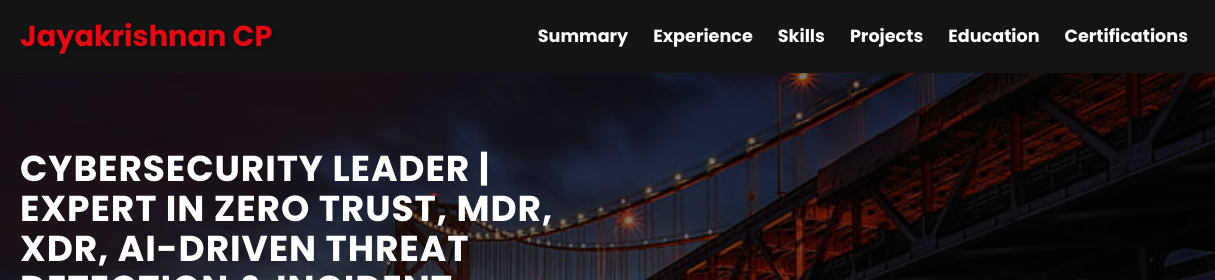
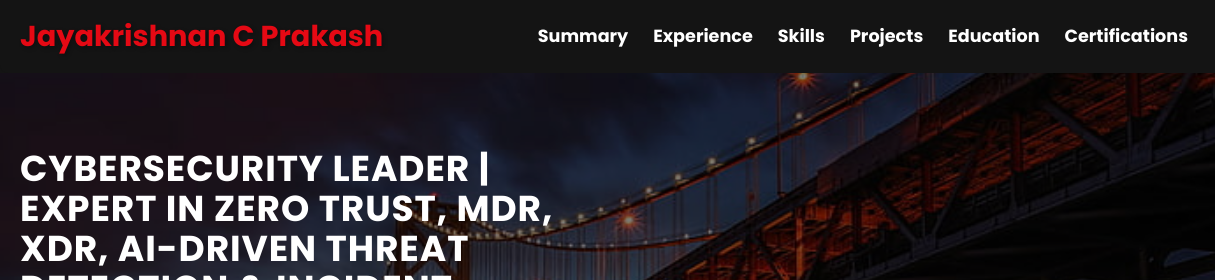
Before and after one commit to jkrishnancp/website_com, a plain HTML site: page index.html in a window 1280 px wide. Shown: the top 280 px of the page, 0-1215 px from the left. Drawn offline with nearby package versions, Linux system fonts and the light colour scheme.

Commit message:
Update index.html

```diff
--- a/index.html
+++ b/index.html
@@ -451,7 +451,7 @@
   }">
     <!-- Header with Name and Navigation -->
     <div class="header">
-      <div class="name">Jayakrishnan CP</div>
+      <div class="name">Jayakrishnan C Prakash</div>
       <nav class="flex items-center">
         <a href="#summary">Summary</a>
         <a href="#experience">Experience</a>
```
